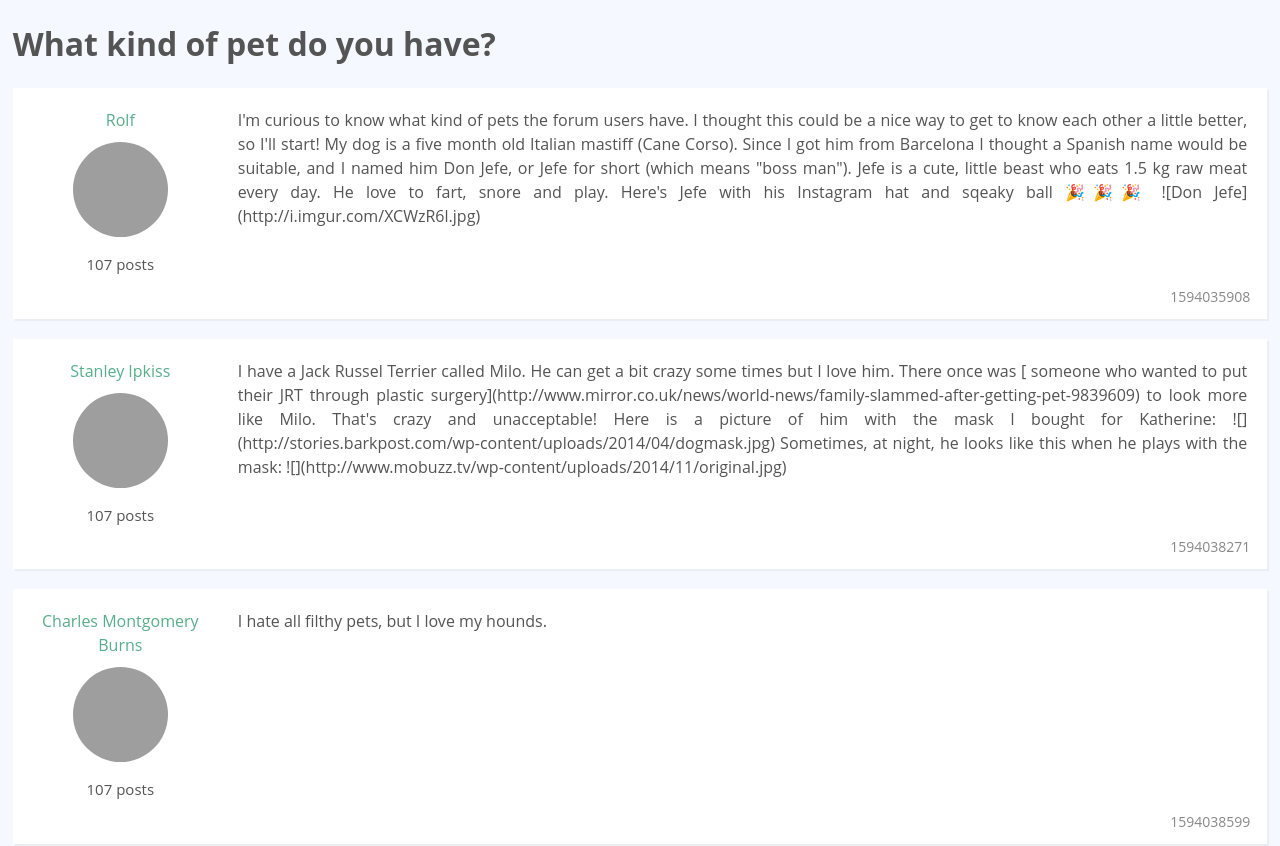
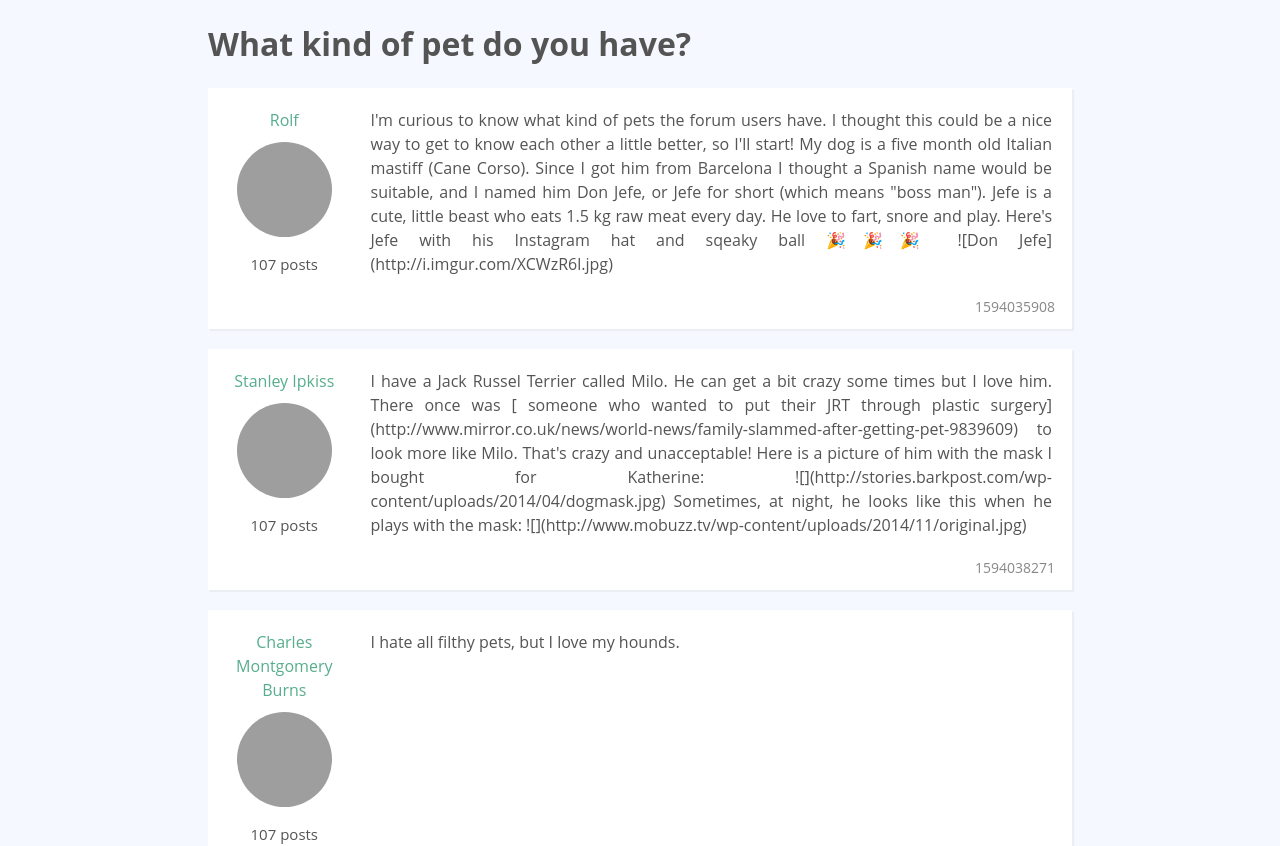
Before and after one commit to Sreesanth46/vue-forum, a Vue app: page / in a window 1280 px wide. Shown: the top 846 px of the page. Built offline with nearby package versions, Linux system fonts and the light colour scheme; grey boxes are pictures that could not be loaded.

Commit message:
style: container

```diff
--- a/src/App.vue
+++ b/src/App.vue
@@ -9,6 +9,7 @@ export default {
 </script>
 
 <template>
-    <PageHome></PageHome>
-    <RouterView />
+    <div class="container">
+        <PageHome></PageHome>
+    </div>
 </template>
```
